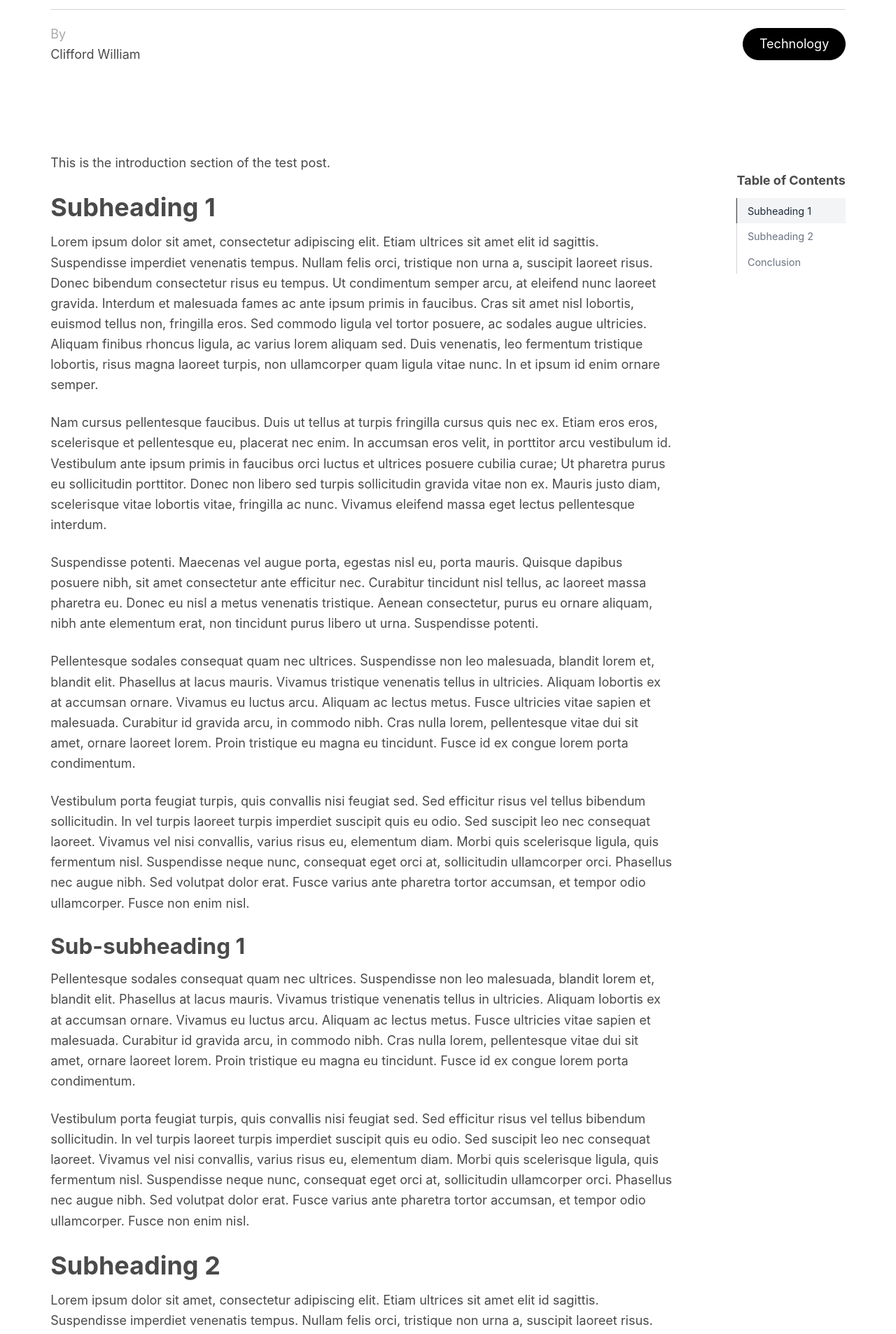
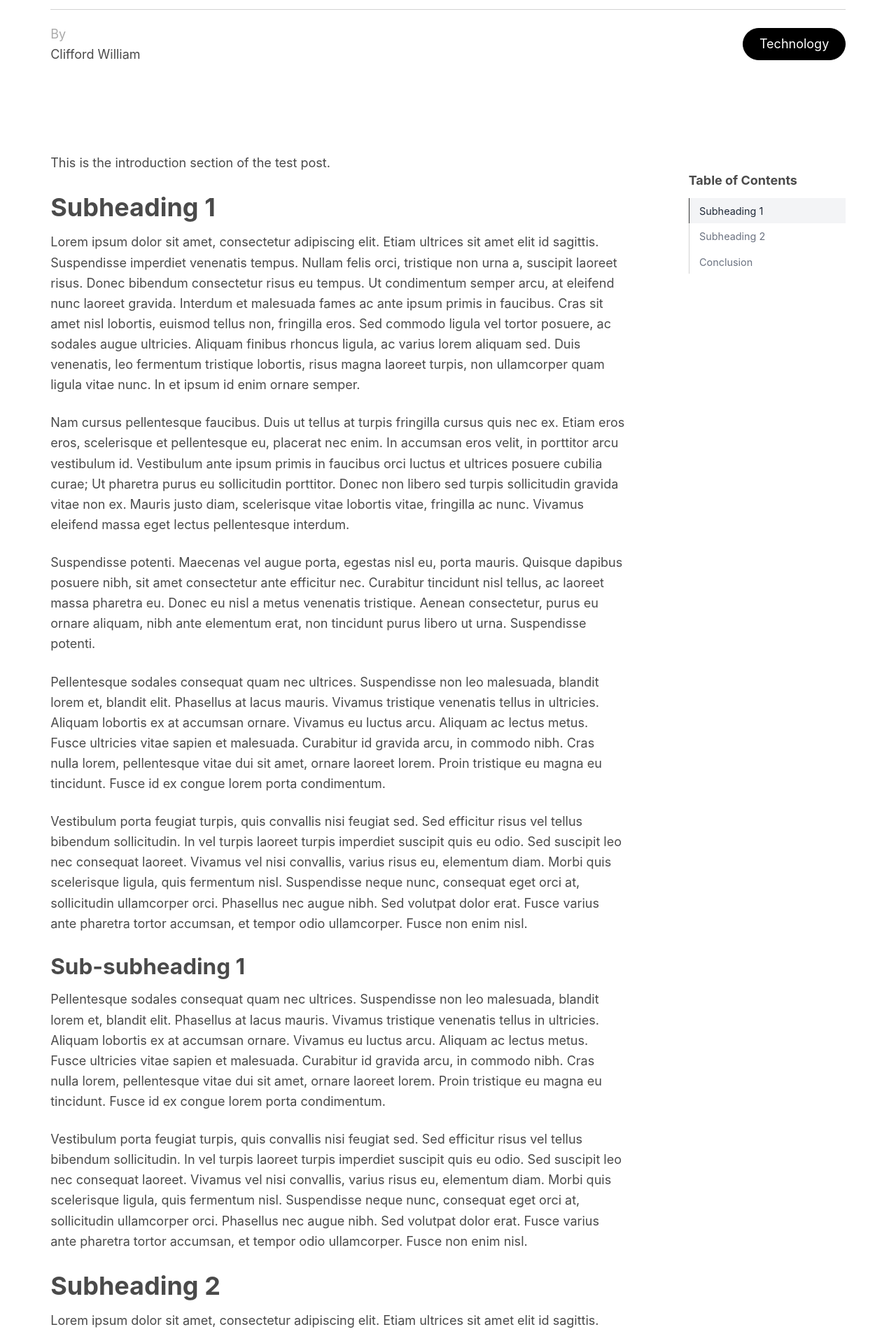
Before and after one commit to cliffordwilliam/cliffordwilliam.github.io, a Jekyll site: the page built from _posts/2024-09-22-test-post.md, in a window 1280 px wide. Shown: the part 917-2823 px from the top of the page at 70% size. Built offline with Jekyll 4.4.1, drawn with Linux system fonts in a browser that asks for light colours; comment, search, counter and statistics services are not loaded.

Commit message:
update toc style

```diff
--- a/_layouts/post.html
+++ b/_layouts/post.html
@@ -26,10 +26,10 @@ layout: default
   </header>
 
   <div itemprop="articleBody" class="thin-container">
-    <div id="toc-container">
+    <aside id="toc-container">
         <h2>Table of Contents</h2>
         {% include components/toc.html html=content h_max=2 %}
-    </div>
+    </aside>
     <div id="post-body">
         {{ content }}
     </div>
--- a/_sass/toc.scss
+++ b/_sass/toc.scss
@@ -1,3 +1,7 @@
+#toc-container h2 {
+    min-width: 12.45em;
+}
+
 #toc-container h2 {
     font-size: 1em;
 }
```
